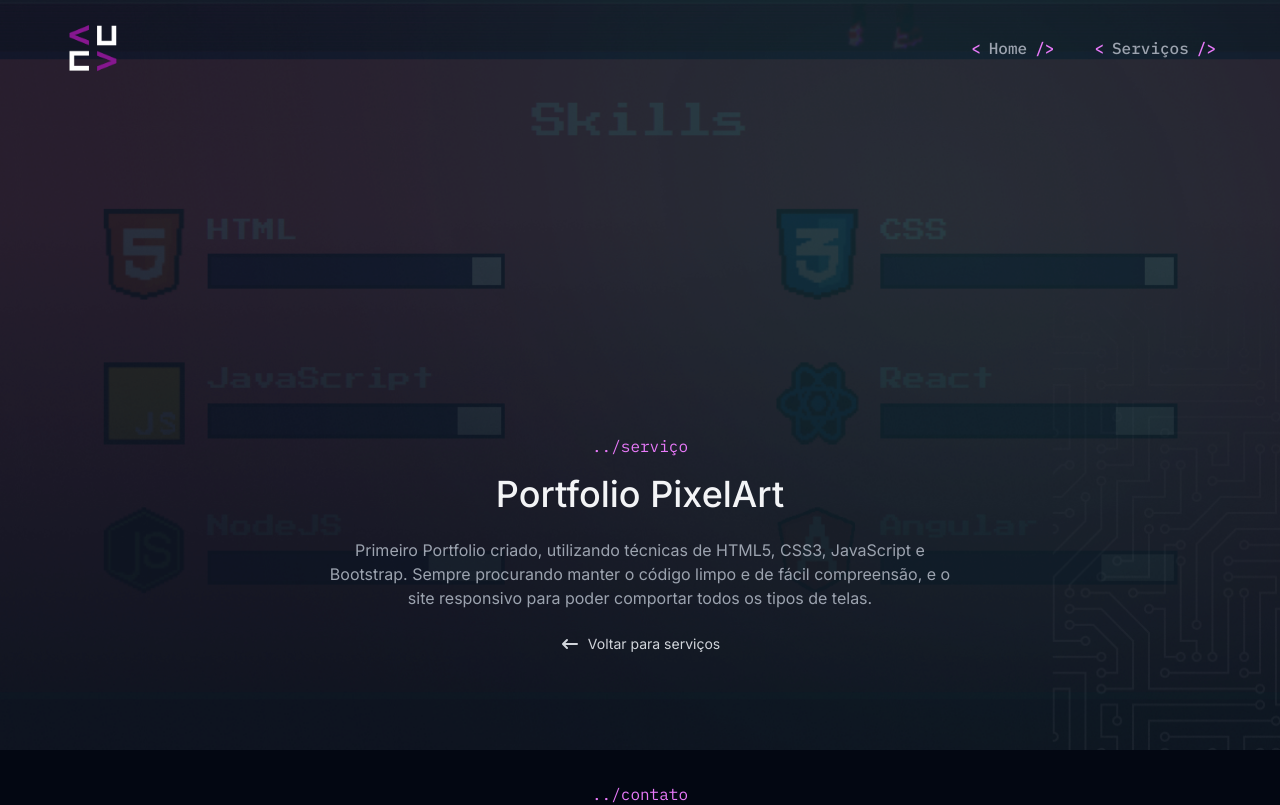
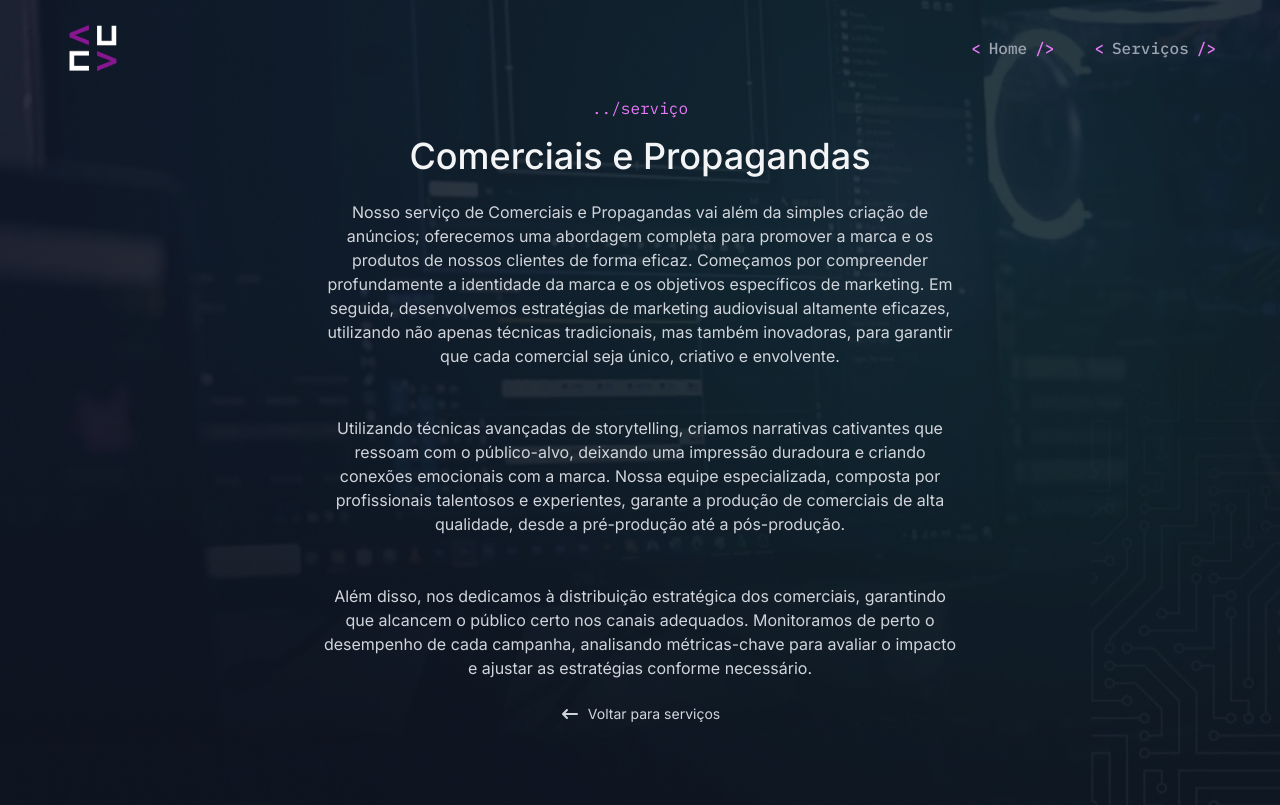
Before and after one commit to Renato-Torres-Dev/projectzero0, a Next.js app: page /services/comercial in a window 1280 px wide. Shown: the top 805 px of the page. Built offline with nearby package versions, Linux system fonts and the light colour scheme.

Commit message:
novidades

```diff
--- a/app/components/pages/home/hero-section/index.tsx
+++ b/app/components/pages/home/hero-section/index.tsx
@@ -1,8 +1,7 @@
 import { Button } from "@/app/components/button"
-import { TechBadge } from "@/app/components/tech-badge"
 import Image from "next/image"
 import { HiArrowNarrowRight } from "react-icons/hi";
-import { TbBrandGithub, TbBrandLinkedin, TbBrandWhatsapp } from "react-icons/tb";
+import { TbBrandInstagram, TbBrandLinkedin, TbBrandWhatsapp } from "react-icons/tb";
 
 const Mock_Skilss = [
   {
@@ -27,12 +26,8 @@ const Mock_Skilss = [
 
 const Mock_Contacts = [
   {
-    url: "https://github.com/Renato-Torres-Dev",
-    icon: <TbBrandGithub />
-  },
-  {
-    url: "https://www.linkedin.com/in/renato-torres-dev/",
-    icon: <TbBrandLinkedin />
+    url: "https://www.instagram.com/unicoder_tech?igsh=MTFhOWpjeTB2dmJjcg==",
+    icon: <TbBrandInstagram />
   },
   {
     url: "https://api.whatsapp.com/send?phone=5581995204835",
--- a/app/components/pages/home/services/products-card/comercial.tsx
+++ b/app/components/pages/home/services/products-card/comercial.tsx
@@ -22,7 +22,7 @@ export const Comercial = () => {
           alta qualidade para alcançar resultados impactantes.
         </p>
 
-        <Link href="/" target="_blank">
+        <Link href="/services/comercial">
           Ver detalhadamente
           <HiArrowNarrowRight />
         </Link>
--- a/app/components/pages/home/services/products-card/develop.tsx
+++ b/app/components/pages/home/services/products-card/develop.tsx
@@ -21,7 +21,7 @@ export const DevSite = () => {
           presença online eficaz e impactante.
         </p>
 
-        <Link href="/" target="_blank">
+        <Link href="/services/site">
           Ver detalhadamente
           <HiArrowNarrowRight />
         </Link>
--- a/app/components/pages/home/services/products-card/ecommerce.tsx
+++ b/app/components/pages/home/services/products-card/ecommerce.tsx
@@ -21,7 +21,7 @@ export const ECommerce = () => {
           e proporcionam uma experiência de compra excepcional.
         </p>
 
-        <Link href="/" target="_blank">
+        <Link href="/services/ecommerce">
           Ver detalhadamente
           <HiArrowNarrowRight />
         </Link>
--- a/app/components/pages/service/service-details/index.tsx
+++ b/app/components/pages/service/service-details/index.tsx
@@ -8,17 +8,17 @@ import { TbBrandGithub } from "react-icons/tb"
 
 export const ServiceDetails = () => {
   return (
-    <section className="w-full sm:min-h-[750px] flex flex-col items-center justify-end relative pb-10 sm:pb-24 py-24 px-6 overflow-hidden">
+    <section className="w-full sm:min-h-[600px] flex flex-col items-center justify-center relative pb-10 sm:pb-24 py-24 px-6 overflow-hidden">
       <div
         className="absolute inset-0 z-[-1]"
         style={{
-          background: `url(/images/hero-bg.png) no-repeat center/cover, url(/images/projects/pixel-web.png) no-repeat center/cover`
+          background: `url(/images/hero-bg.png) no-repeat center/cover, url(/images/products/dev-site.webp) no-repeat center/cover`
         }}
       />
 
       <SectionTitle
         subtitle="serviço"
-        title="Portfolio PixelArt"
+        title="Desenvolvimento de Site"
         className="text-center items-center sm:[&>h3]:text-4xl"
       />
 
--- a/app/services/[slug]/page.tsx
+++ /dev/null
@@ -1,9 +0,0 @@
-import { ServiceDetails } from "@/app/components/pages/service/service-details";
-
-export default function Service() {
-  return (
-    <>
-      <ServiceDetails />
-    </>
-  )
-}
--- /dev/null
+++ b/app/services/comercial/page.tsx
@@ -0,0 +1,54 @@
+import { Link } from "@/app/components/links"
+import { SectionTitle } from "@/app/components/section-title"
+import { HiArrowNarrowLeft } from "react-icons/hi"
+
+export default function EcommercePage() {
+  return (
+    <section className="w-full sm:min-h-[600px] flex flex-col items-center justify-center relative pb-10 sm:pb-24 py-24 px-6 overflow-hidden">
+      <div
+        className="absolute inset-0 z-[-1]"
+        style={{
+          background: `url(/images/hero-bg.png) no-repeat center/cover, url(/images/products/comercial.webp) no-repeat center/cover`
+        }}
+      />
+
+      <SectionTitle
+        subtitle="serviço"
+        title="Comerciais e Propagandas"
+        className="text-center items-center sm:[&>h3]:text-4xl"
+      />
+
+        <p className="text-gray-300 text-center max-w-[640px] my-4 sm:my-6 text-sm sm:text-base">
+            Nosso serviço de Comerciais e Propagandas vai além da simples criação de anúncios;
+            oferecemos uma abordagem completa para promover a marca e os produtos de nossos
+            clientes de forma eficaz. Começamos por compreender profundamente a identidade da
+            marca e os objetivos específicos de marketing. Em seguida, desenvolvemos estratégias
+            de marketing audiovisual altamente eficazes, utilizando não apenas técnicas
+            tradicionais, mas também inovadoras, para garantir que cada comercial seja único,
+            criativo e envolvente.
+        </p>
+
+        <p className="text-gray-300 text-center max-w-[640px] my-4 sm:my-6 text-sm sm:text-base">
+            Utilizando técnicas avançadas de storytelling, criamos narrativas cativantes que
+            ressoam com o público-alvo, deixando uma impressão duradoura e criando conexões
+            emocionais com a marca. Nossa equipe especializada, composta por profissionais
+            talentosos e experientes, garante a produção de comerciais de alta qualidade,
+            desde a pré-produção até a pós-produção.
+        </p>
+
+        <p className="text-gray-300 text-center max-w-[640px] my-4 sm:my-6 text-sm sm:text-base">
+            Além disso, nos dedicamos à distribuição estratégica dos comerciais, garantindo
+            que alcancem o público certo nos canais adequados. Monitoramos de perto o desempenho
+            de cada campanha, analisando métricas-chave para avaliar o impacto e ajustar as
+            estratégias conforme necessário.
+        </p>
+
+
+      <Link href="/services">
+        <HiArrowNarrowLeft size={20}/>
+        Voltar para serviços
+      </Link>
+
+    </section>
+  )
+}
--- /dev/null
+++ b/app/services/ecommerce/page.tsx
@@ -0,0 +1,51 @@
+import { Link } from "@/app/components/links"
+import { SectionTitle } from "@/app/components/section-title"
+import { HiArrowNarrowLeft } from "react-icons/hi"
+
+export default function EcommercePage() {
+  return (
+    <section className="w-full sm:min-h-[600px] flex flex-col items-center justify-center relative pb-10 sm:pb-24 py-24 px-6 overflow-hidden">
+      <div
+        className="absolute inset-0 z-[-1]"
+        style={{
+          background: `url(/images/hero-bg.png) no-repeat center/cover, url(/images/products/ecommerce.webp) no-repeat center/cover`
+        }}
+      />
+
+      <SectionTitle
+        subtitle="serviço"
+        title="E-Commerce Profissional"
+        className="text-center items-center sm:[&>h3]:text-4xl"
+      />
+
+        <p className="text-gray-300 text-center max-w-[640px] my-4 sm:my-6 text-sm sm:text-base">
+            Nosso serviço de E-commerce Profissional é uma solução abrangente para empresas
+            que buscam estabelecer ou expandir suas operações de comércio eletrônico. Nossa
+            equipe especializada trabalha em estreita colaboração com cada cliente para entender
+            suas necessidades específicas e desenvolver uma plataforma personalizada que atenda
+            a esses requisitos.
+        </p>
+
+        <p className="text-gray-300 text-center max-w-[640px] my-4 sm:my-6 text-sm sm:text-base">
+            Utilizando tecnologias avançadas, desenvolvemos plataformas intuitivas e seguras,
+            garantindo uma experiência de compra excepcional para os clientes. Desde a fase
+            inicial de configuração até o lançamento e além, oferecemos suporte contínuo para
+            garantir que a plataforma esteja funcionando sem problemas e otimizada para o sucesso.
+        </p>
+
+        <p className="text-gray-300 text-center max-w-[640px] my-4 sm:my-6 text-sm sm:text-base">
+            Nossos serviços não se limitam apenas ao desenvolvimento da plataforma.
+            Também fornecemos consultoria estratégica para maximizar a eficácia das operações
+            de e-commerce, implementando as melhores práticas e oferecendo insights valiosos
+            para impulsionar as vendas online.
+        </p>
+
+
+      <Link href="/services">
+        <HiArrowNarrowLeft size={20}/>
+        Voltar para serviços
+      </Link>
+
+    </section>
+  )
+}
--- /dev/null
+++ b/app/services/site/page.tsx
@@ -0,0 +1,53 @@
+import { Link } from "@/app/components/links"
+import { SectionTitle } from "@/app/components/section-title"
+import { HiArrowNarrowLeft } from "react-icons/hi"
+
+export default function SitePage() {
+  return (
+    <section className="w-full sm:min-h-[600px] flex flex-col items-center justify-center relative pb-10 sm:pb-24 py-24 px-6 overflow-hidden">
+      <div
+        className="absolute inset-0 z-[-1]"
+        style={{
+          background: `url(/images/hero-bg.png) no-repeat center/cover, url(/images/products/dev-site.webp) no-repeat center/cover`
+        }}
+      />
+
+      <SectionTitle
+        subtitle="serviço"
+        title="Desenvolvimento de Site"
+        className="text-center items-center sm:[&>h3]:text-4xl"
+      />
+
+        <p className="text-gray-300 text-center max-w-[640px] my-4 sm:my-6 text-sm sm:text-base">
+            Nosso serviço de Desenvolvimento de Sites é uma resposta personalizada para
+            empresas que buscam estabelecer uma presença online forte e eficaz. Empregamos
+            as tecnologias mais recentes e seguimos as melhores práticas de design para criar
+            sites que não apenas sejam visualmente atraentes, mas também altamente funcionais
+            e responsivos em diferentes dispositivos.
+        </p>
+
+        <p className="text-gray-300 text-center max-w-[640px] my-4 sm:my-6 text-sm sm:text-base">
+            Independentemente do tamanho ou complexidade, nossa equipe especializada está
+            pronta para criar desde sites institucionais simples até plataformas de e-commerce
+            robustas. Trabalhamos em estreita colaboração com cada cliente para entender
+            suas metas e necessidades específicas, garantindo que o resultado final não apenas
+            atenda, mas exceda suas expectativas.
+        </p>
+
+        <p className="text-gray-300 text-center max-w-[640px] my-4 sm:my-6 text-sm sm:text-base">
+            Nosso processo de desenvolvimento é transparente e colaborativo, com uma comunicação
+            constante para garantir que cada etapa seja realizada de acordo com os requisitos do
+            cliente. Nossa missão é não apenas entregar um site, mas também garantir que ele seja
+            uma ferramenta poderosa para impulsionar o sucesso e o crescimento do negócio de
+            nossos clientes online.
+        </p>
+
+
+      <Link href="/services">
+        <HiArrowNarrowLeft size={20}/>
+        Voltar para serviços
+      </Link>
+
+    </section>
+  )
+}
```
